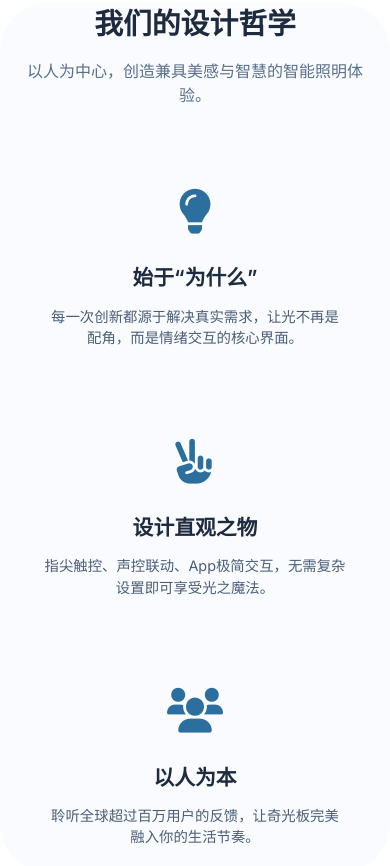
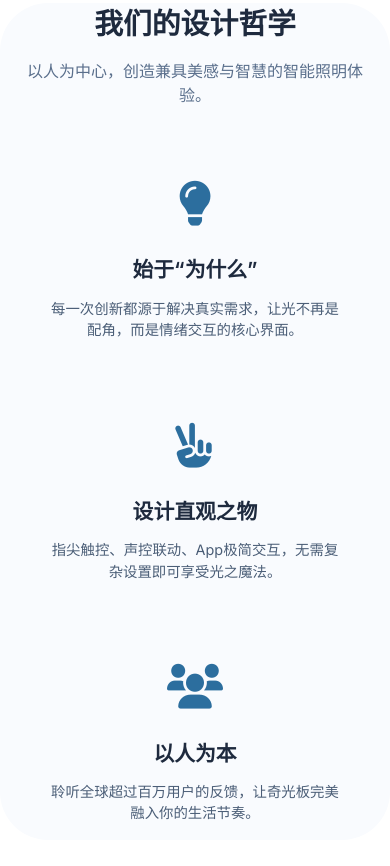
Before and after one commit to JinnGe/tolight, a plain HTML site: page index.html in a window 390 px wide. Shown: the part 3018-3884 px from the top of the page. Drawn offline with Linux system fonts and the light colour scheme.

Commit message:
Update index.html

```diff
--- a/index.html
+++ b/index.html
@@ -4,9 +4,7 @@
     <meta charset="UTF-8">
     <meta name="viewport" content="width=device-width, initial-scale=1.0, user-scalable=yes">
     <title>ToLight | 奇光板 · 智能光艺美学</title>
-    <!-- Google Fonts: 现代科技感字体组合 -->
     <link href="https://fonts.googleapis.com/css2?family=Inter:opsz,wght@14..32,300;14..32,400;14..32,500;14..32,600;14..32,700&family=Poppins:wght@300;400;500;600;700&display=swap" rel="stylesheet">
-    <!-- Font Awesome 6 -->
     <link rel="stylesheet" href="https://cdnjs.cloudflare.com/ajax/libs/font-awesome/6.0.0-beta3/css/all.min.css">
     <style>
         * {
@@ -227,7 +225,7 @@
             color: #2C5A8C;
         }
 
-        /* 设计哲学区域 ———— 完美居中 (使用grid + justify-content) */
+        /* 设计哲学区域 - 修复居中（flex + justify-content） */
         .philosophy {
             padding: 5rem 0;
             background: #F9FBFE;
@@ -235,17 +233,16 @@
             border-radius: 3rem;
         }
         .philosophy-grid {
-            display: grid;
-            grid-template-columns: repeat(3, minmax(240px, 280px));
+            display: flex;
+            flex-wrap: wrap;
             justify-content: center;
             gap: 2.5rem;
             margin: 0 auto;
         }
         .philosophy-card {
+            flex: 0 0 280px;    /* 固定宽度，不伸缩 */
             text-align: center;
-            padding: 1.5rem;
-            background: transparent;
-            border-radius: 1.5rem;
+            padding: 1rem;
         }
         .philosophy-icon {
             font-size: 2.8rem;
@@ -349,11 +346,10 @@
             color: #4B5E77;
         }
 
-        @media (max-width: 860px) {
-            .philosophy-grid {
-                grid-template-columns: repeat(auto-fit, minmax(260px, 1fr));
-                max-width: 600px;
-                gap: 2rem;
+        @media (max-width: 680px) {
+            .philosophy-card {
+                flex: 0 0 100%;
+                max-width: 320px;
             }
         }
         @media (max-width: 780px) {
@@ -450,7 +446,7 @@
         </div>
     </div>
 
-    <!-- 设计哲学区块 (已完美居中) -->
+    <!-- 设计哲学区块 (完美水平居中) -->
     <div class="container philosophy" id="design">
         <div class="section-title">我们的设计哲学</div>
         <div class="section-sub">以人为中心，创造兼具美感与智慧的智能照明体验。</div>
@@ -539,7 +535,6 @@
 </footer>
 
 <script>
-    // 平滑滚动
     document.querySelectorAll('.nav-links a[href^="#"]').forEach(anchor => {
         anchor.addEventListener('click', function(e) {
             const targetId = this.getAttribute('href');
```
